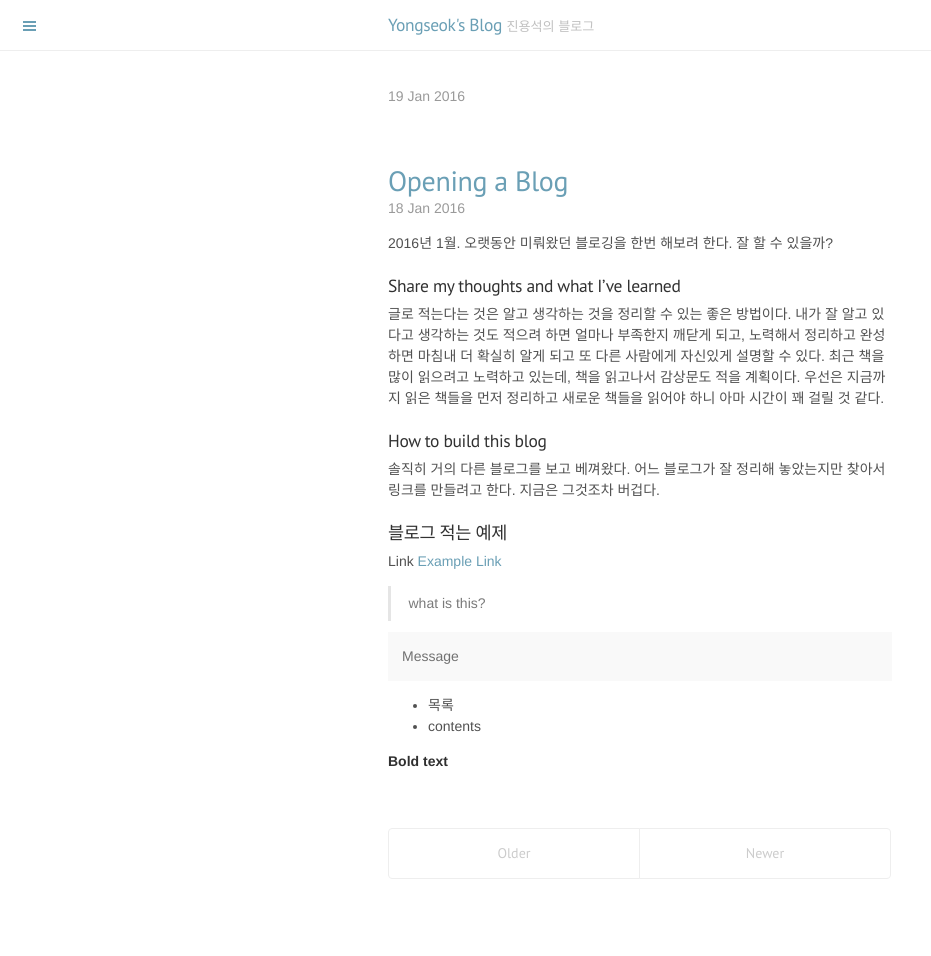
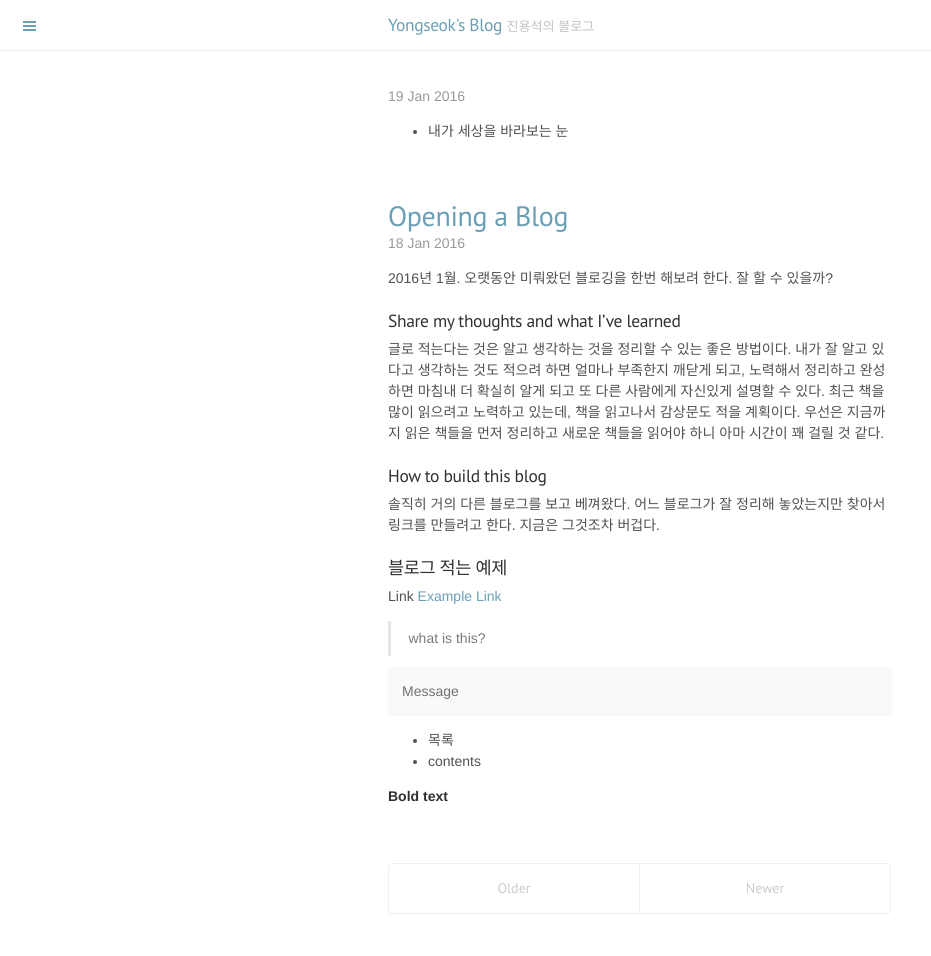
Before and after one commit to ysjin/old-blog, a Jekyll site: the page built from index.html, in a window 1280 px wide. Shown: the whole page, without its empty margins (0-931 px from the left). Built offline with Jekyll 4.4.1, drawn with Linux system fonts in a browser that asks for light colours; Markdown is read by kramdown in place of the engine named in the settings; the list of posts is cut into pages by our own code; before the commit the page ends 921 px from its top, so only the background shows below that.

Commit message:
Update 2016-01-18-the-selfish-gene.md

```diff
--- a/_posts/2016-01-18-the-selfish-gene.md
+++ b/_posts/2016-01-18-the-selfish-gene.md
@@ -1,7 +1,9 @@
 ---
-layout:page
+layout: post
 title: the selfish gene: 30th anniversary edition
 published: false
 tag: book
 comments: true
 ---
+
+* 내가 세상을 바라보는 눈
```
